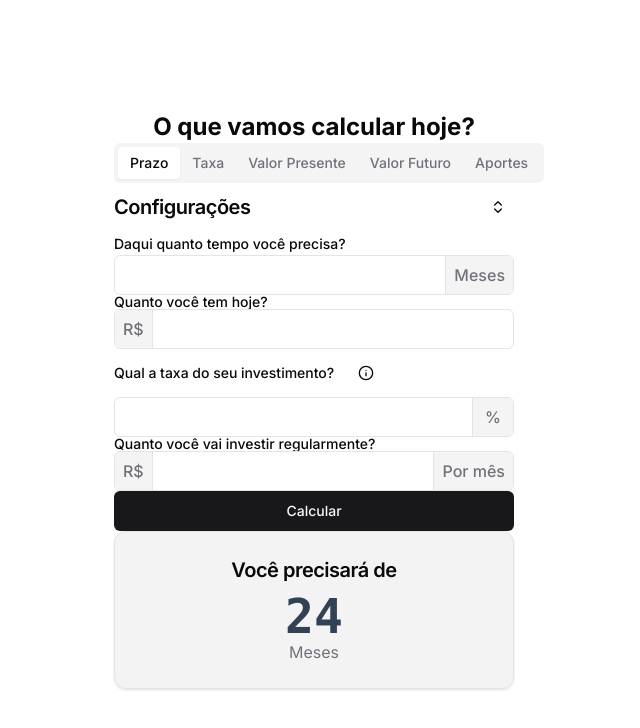
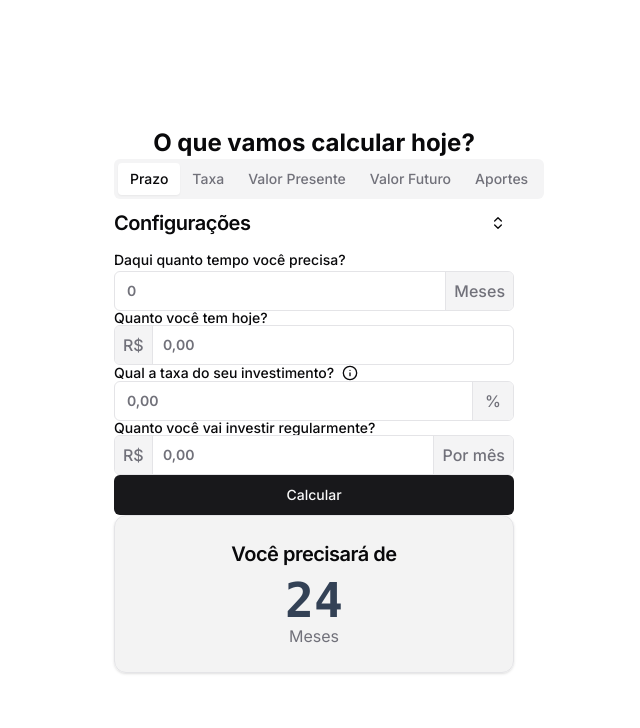
Before and after one commit to rcnald/finance-calc, a Next.js app: page / in a window 1280 px wide. Shown: the top 728 px of the page, without its empty margins (326-966 px from the left). Built offline with nearby package versions, Linux system fonts and the light colour scheme.

Commit message:
feat: add currency mask to inputs and on type validation

```diff
--- a/src/components/ui/calc-config/fee-index-select.tsx
+++ b/src/components/ui/calc-config/fee-index-select.tsx
@@ -61,8 +61,11 @@ export function FeeIndexSelect({
   const [feeIndexValue, setFeeIndexValue] = useState<FeeIndexKeys>('cdi')
   const [isFeeIndexOpen, setIsFeeIndexOpen] = useState(false)
 
+  const isDesktop = useMediaQuery('(min-width: 768px)')
+
   const actualValue =
     value !== undefined ? (value as FeeIndexKeys) : feeIndexValue
+  const SelectedFeeIcon = FEE_INDEX_ICONS[actualValue]
 
   const handleValueChange = (value: string) => {
     if (onValueChange) {
@@ -85,10 +88,6 @@ export function FeeIndexSelect({
       setIsFeeIndexOpen(false)
     }
   }
-
-  const isDesktop = useMediaQuery('(min-width: 768px)')
-
-  const SelectedFeeIcon = FEE_INDEX_ICONS[actualValue]
 
   return !isDesktop ? (
     <Drawer open={isFeeIndexOpen} onOpenChange={setIsFeeIndexOpen}>
--- a/src/components/ui/calc-config/fee-type-select.tsx
+++ b/src/components/ui/calc-config/fee-type-select.tsx
@@ -61,8 +61,11 @@ export function FeeTypeSelect({
   const [feeTypeValue, setFeeTypeValue] = useState<FeeTypeKeys>('pre')
   const [isFeeTypeOpen, setIsFeeTypeOpen] = useState(false)
 
+  const isDesktop = useMediaQuery('(min-width: 768px)')
+
   const actualValue =
     value !== undefined ? (value as FeeTypeKeys) : feeTypeValue
+  const SelectedFeeIcon = FEE_TYPES_ICONS[actualValue]
 
   const handleValueChange = (value: string) => {
     if (onValueChange) {
@@ -85,10 +88,6 @@ export function FeeTypeSelect({
       setIsFeeTypeOpen(false)
     }
   }
-
-  const isDesktop = useMediaQuery('(min-width: 768px)')
-
-  const SelectedFeeIcon = FEE_TYPES_ICONS[actualValue]
 
   return !isDesktop ? (
     <Drawer open={isFeeTypeOpen} onOpenChange={setIsFeeTypeOpen}>
--- a/src/components/ui/calc-config/interval-select.tsx
+++ b/src/components/ui/calc-config/interval-select.tsx
@@ -60,6 +60,8 @@ export function IntervalSelect({
   const [intervalValue, setIntervalValue] = useState<IntervalKeys>('month')
   const [isIntervalOpen, setIsIntervalOpen] = useState(false)
 
+  const isDesktop = useMediaQuery('(min-width: 768px)')
+
   const actualValue =
     value !== undefined ? (value as IntervalKeys) : intervalValue
 
@@ -84,8 +86,6 @@ export function IntervalSelect({
       setIsIntervalOpen(false)
     }
   }
-
-  const isDesktop = useMediaQuery('(min-width: 768px)')
 
   return !isDesktop ? (
     <Drawer open={isIntervalOpen} onOpenChange={setIsIntervalOpen}>
--- a/src/components/ui/calc-form.tsx
+++ b/src/components/ui/calc-form.tsx
@@ -1,6 +1,22 @@
+'use client'
+
 import { Info } from 'lucide-react'
+import { ChangeEventHandler } from 'react'
+import { useMediaQuery } from 'usehooks-ts'
+
+import { filterDigits, formatToCurrency } from '@/lib/utils'
 
 import { Button } from './button'
+import {
+  Drawer,
+  DrawerClose,
+  DrawerContent,
+  DrawerDescription,
+  DrawerFooter,
+  DrawerHeader,
+  DrawerTitle,
+  DrawerTrigger,
+} from './drawer'
 import { Input, InputUnit } from './input'
 import { Label } from './label'
 import { Tooltip, TooltipContent, TooltipTrigger } from './tooltip'
@@ -8,25 +24,55 @@ import { Tooltip, TooltipContent, TooltipTrigger } from './tooltip'
 export interface CalcFormProps {}
 
 export function CalcForm({ ...props }: CalcFormProps) {
+  const isDesktop = useMediaQuery('(min-width: 768px)')
+
+  const handleCurrencyInputChange: ChangeEventHandler<HTMLInputElement> = (
+    value,
+  ) => (value.target.value = formatToCurrency(value.target.value))
+
+  const handleDigitsInputChange: ChangeEventHandler<HTMLInputElement> = (
+    value,
+  ) => (value.target.value = filterDigits(value.target.value))
+
   return (
     <div {...props}>
-      <Label>Daqui quanto tempo você precisa?</Label>
-      <Input className="font-semibold">
+      <div>
+        <Label htmlFor="period">Daqui quanto tempo você precisa?</Label>
+        <Input
+          id="period"
+          placeholder="0"
+          inputMode="numeric"
+          onChange={handleDigitsInputChange}
+          className="font-semibold"
+        >
           <InputUnit>Meses</InputUnit>
         </Input>
+      </div>
+
+      <div>
         <div className="flex items-center gap-2">
-        <Label>Quanto você tem hoje?</Label>
+          <Label htmlFor="present-value">Quanto você tem hoje?</Label>
         </div>
-      <Input className="pl-12 font-semibold">
+        <Input
+          id="present-value"
+          placeholder="0,00"
+          inputMode="numeric"
+          onChange={handleCurrencyInputChange}
+          className="pl-12 font-semibold"
+        >
           <InputUnit corner="left">R$</InputUnit>
         </Input>
+      </div>
+
+      <div>
         <div className="flex items-center gap-2">
-        <Label>Qual a taxa do seu investimento?</Label>
+          <Label htmlFor="fee">Qual a taxa do seu investimento?</Label>
+          {isDesktop ? (
             <Tooltip>
               <TooltipTrigger asChild>
-            <Button variant="ghost" className="h-fit p-4">
+                <span>
                   <Info size={16} />
-            </Button>
+                </span>
               </TooltipTrigger>
               <TooltipContent>
                 <p>
@@ -35,17 +81,65 @@ export function CalcForm({ ...props }: CalcFormProps) {
                 </p>
               </TooltipContent>
             </Tooltip>
+          ) : (
+            <Drawer>
+              <DrawerTrigger asChild>
+                <span>
+                  <Info size={16} />
+                </span>
+              </DrawerTrigger>
+              <DrawerContent>
+                <DrawerHeader>
+                  <DrawerTitle>Índice de referencia</DrawerTitle>
+                  <DrawerDescription>
+                    índice que será usado como base para os cálculos
+                  </DrawerDescription>
+
+                  <span className="mt-6 font-mono text-4xl font-medium">
+                    CDI
+                  </span>
+
+                  <DrawerFooter>
+                    <DrawerClose>
+                      <Button variant="secondary" className="w-full">
+                        Fechar
+                      </Button>
+                    </DrawerClose>
+                  </DrawerFooter>
+                </DrawerHeader>
+              </DrawerContent>
+            </Drawer>
+          )}
         </div>
-      <Input className="font-semibold">
+        <Input
+          id="fee"
+          placeholder="0,00"
+          inputMode="numeric"
+          onChange={handleCurrencyInputChange}
+          className="font-semibold"
+        >
           <InputUnit className="px-3">%</InputUnit>
         </Input>
+      </div>
+
+      <div>
         <div className="flex items-center gap-2">
-        <Label>Quanto você vai investir regularmente?</Label>
+          <Label htmlFor="contribution">
+            Quanto você vai investir regularmente?
+          </Label>
         </div>
-      <Input className="pl-12 font-semibold">
+        <Input
+          id="contribution"
+          placeholder="0,00"
+          inputMode="numeric"
+          onChange={handleCurrencyInputChange}
+          className="pl-12 font-semibold"
+        >
           <InputUnit corner="left">R$</InputUnit>
           <InputUnit corner="right">Por mês</InputUnit>
         </Input>
+      </div>
+
       <Button className="w-full">Calcular</Button>
     </div>
   )
--- a/src/components/ui/input.tsx
+++ b/src/components/ui/input.tsx
@@ -13,7 +13,7 @@ const Input = React.forwardRef<HTMLInputElement, InputProps>(
       <label
         htmlFor={id || a11yId}
         className={cn(
-          'relative flex h-10 w-full overflow-hidden rounded-md border border-input bg-background px-3 py-2 ring-offset-background focus-within:outline-none focus-within:ring-2 focus-within:ring-ring focus-within:ring-offset-2 has-[input[disabled]]:cursor-not-allowed has-[input[disabled]]:opacity-50',
+          'relative flex h-10 w-full overflow-hidden rounded-md border border-input bg-background px-3 py-2 ring-offset-background focus-within:outline-none focus-within:ring-2 focus-within:ring-ring focus-within:ring-offset-2 hover:cursor-text has-[input[disabled]]:cursor-not-allowed has-[input[disabled]]:opacity-50',
           className,
         )}
       >
--- a/src/lib/utils.ts
+++ b/src/lib/utils.ts
@@ -4,3 +4,16 @@ import { twMerge } from 'tailwind-merge'
 export function cn(...classes: ClassValue[]) {
   return twMerge(clsx(classes))
 }
+
+export function formatToCurrency(value: string) {
+  const valueRaw = value.replace(/\D/g, '').replace(/^0+/, '')
+
+  return valueRaw
+    .padStart(3, '0')
+    .replace(/(\d{2})$/, ',$1')
+    .replace(/\B(?=(\d{3})+(?!\d))/g, '.')
+}
+
+export function filterDigits(value: string) {
+  return value.replace(/\D/g, '')
+}
```
Lines whose indentation alone changed are shown as unchanged.
